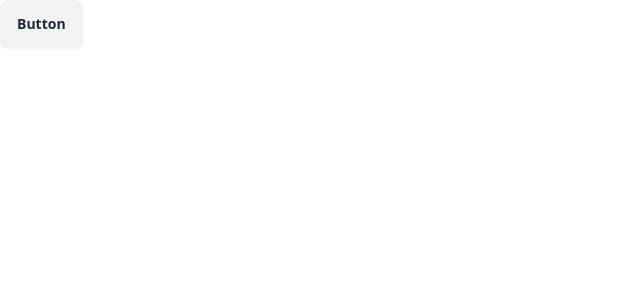
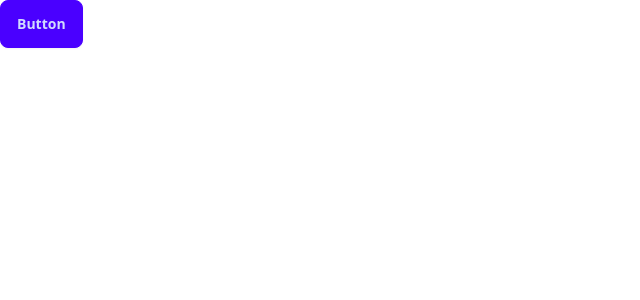
Before and after one commit to dgschel/EasySurvey, an Angular app: page / in a window 1280 px wide. Shown: the top 300 px of the page, without its empty margins (0-640 px from the left). Built offline with nearby package versions, Linux system fonts and the light colour scheme.

Commit message:
formatting

```diff
--- a/src/app/app.component.html
+++ b/src/app/app.component.html
@@ -1 +1 @@
-<button class="btn btn-pri">Button</button>
+<button class="btn btn-primary">Button</button>
--- a/src/index.html
+++ b/src/index.html
@@ -1,5 +1,6 @@
 <!doctype html>
 <html lang="en">
+
 <head>
   <meta charset="utf-8">
   <title>EasySurvey</title>
@@ -7,7 +8,9 @@
   <meta name="viewport" content="width=device-width, initial-scale=1">
   <link rel="icon" type="image/x-icon" href="favicon.ico">
 </head>
+
 <body>
   <app-root></app-root>
 </body>
+
 </html>
```
